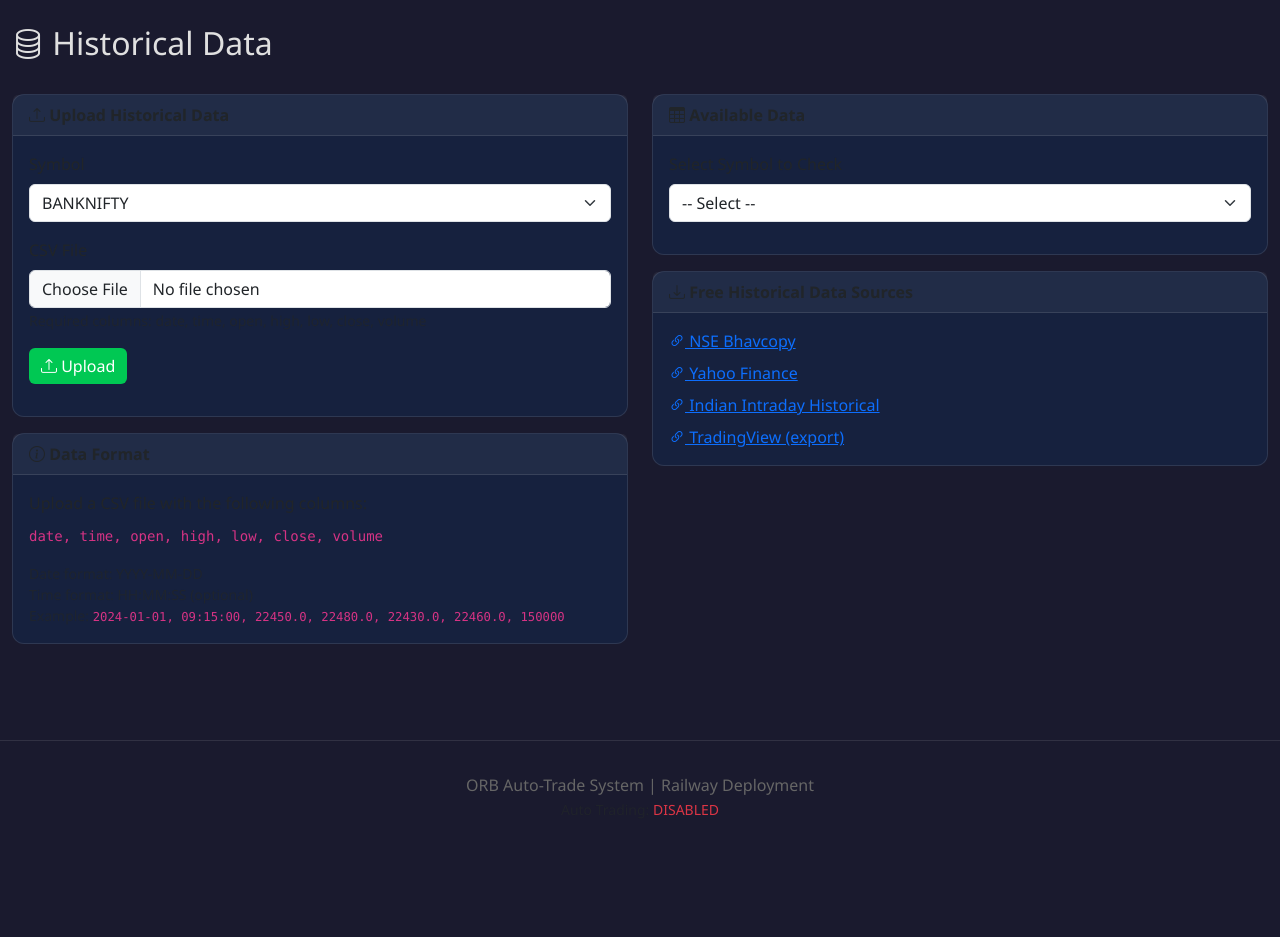
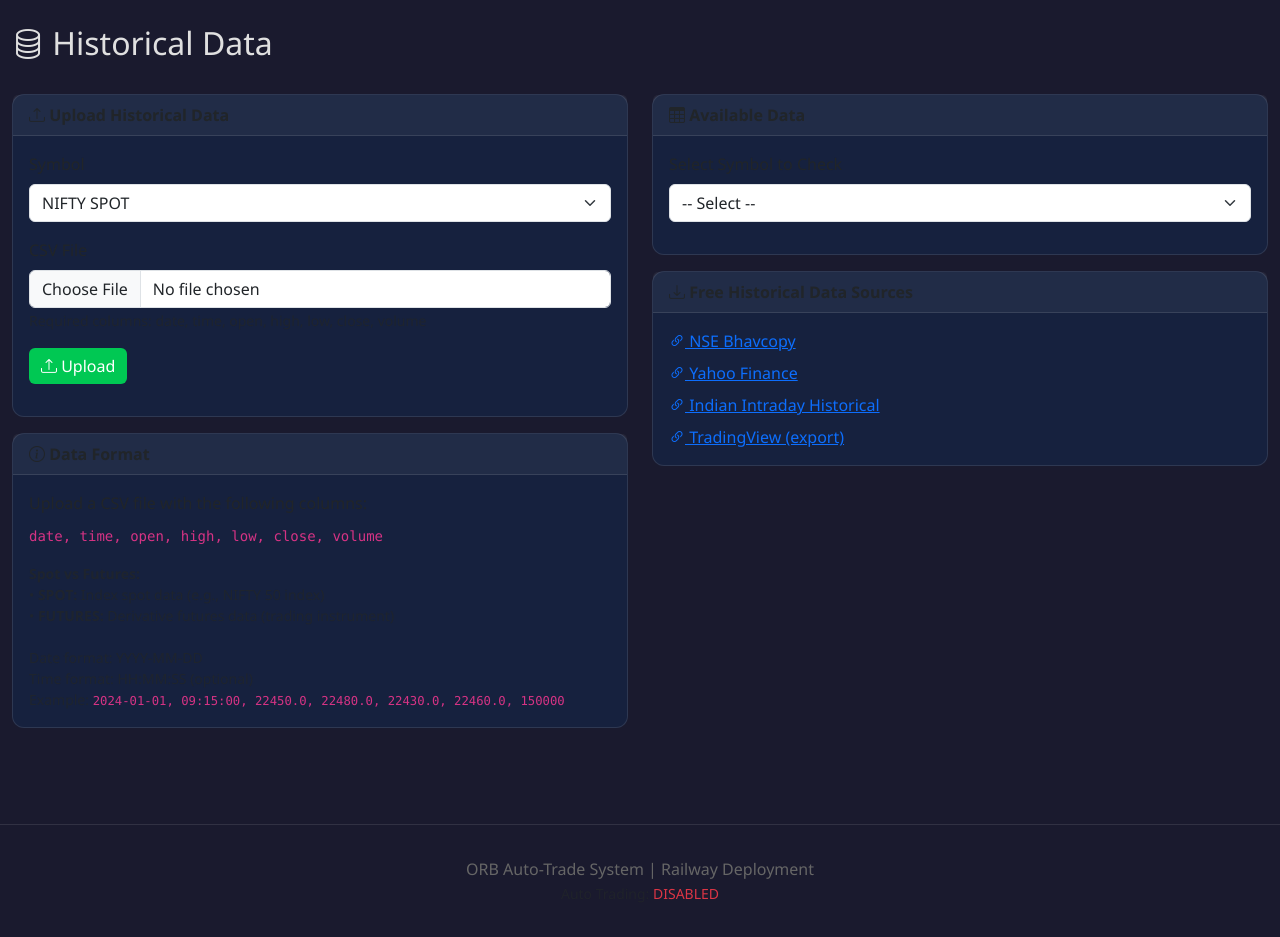
Before and after one commit to autobotela-sys/orb-auto-trade, a Flask app: page /data in a window 1280 px wide. Shown: the part 57-994 px from the top of the page. Before the commit the page ends 873 px from the top, so only its background shows below. Run offline with Flask 3, Linux system fonts and the light colour scheme; data that the repository does not hold is empty; some libraries are stand-ins or nearby versions.

Commit message:
Update symbols: Remove FinNifty, add Spot/Futures for Nifty and BankNifty

```diff
--- a/railway/templates/data.html
+++ b/railway/templates/data.html
@@ -19,12 +19,11 @@
                 <form id="uploadForm" enctype="multipart/form-data">
                     <div class="mb-3">
                         <label class="form-label">Symbol</label>
-                        <select class="form-select" name="symbol" id="symbolSelect" required>
-                            {% for sym in symbols %}
-                            <option value="{{ sym }}">{{ sym }}</option>
-                            {% endfor %}
-                            <option value="BANKNIFTY">BANKNIFTY</option>
-                            <option value="FINNIFTY">FINNIFTY</option>
+                        <select class="form-select" name="symbol" id="symbolSelect" required onchange="updateSymbolType()">
+                            <option value="NIFTY_SPOT">NIFTY SPOT</option>
+                            <option value="NIFTY_FUT">NIFTY FUTURES</option>
+                            <option value="BANKNIFTY_SPOT">BANKNIFTY SPOT</option>
+                            <option value="BANKNIFTY_FUT">BANKNIFTY FUTURES</option>
                         </select>
                     </div>
 
@@ -53,6 +52,9 @@
                 <p class="mb-2">Upload a CSV file with the following columns:</p>
                 <code>date, time, open, high, low, close, volume</code>
                 <p class="mt-3 mb-0 text-muted small">
+                    <strong>Spot vs Futures:</strong><br>
+                    • <strong>SPOT:</strong> Index spot data (e.g., NIFTY 50 index)<br>
+                    • <strong>FUTURES:</strong> Derivative futures data (trading instrument)<br><br>
                     Date format: YYYY-MM-DD<br>
                     Time format: HH:MM:SS (optional)<br>
                     Example: <code>2024-01-01, 09:15:00, 22450.0, 22480.0, 22430.0, 22460.0, 150000</code>
@@ -71,9 +73,10 @@
                     <label class="form-label">Select Symbol to Check</label>
                     <select class="form-select" id="checkSymbol" onchange="checkData()">
                         <option value="">-- Select --</option>
-                        <option value="NIFTY">NIFTY</option>
-                        <option value="BANKNIFTY">BANKNIFTY</option>
-                        <option value="FINNIFTY">FINNIFTY</option>
+                        <option value="NIFTY_SPOT">NIFTY SPOT</option>
+                        <option value="NIFTY_FUT">NIFTY FUTURES</option>
+                        <option value="BANKNIFTY_SPOT">BANKNIFTY SPOT</option>
+                        <option value="BANKNIFTY_FUT">BANKNIFTY FUTURES</option>
                     </select>
                 </div>
 
```
Also changed, not shown: config.py (+32 -16 lines), railway/templates/backtest_form.html (+7 -6 lines).
